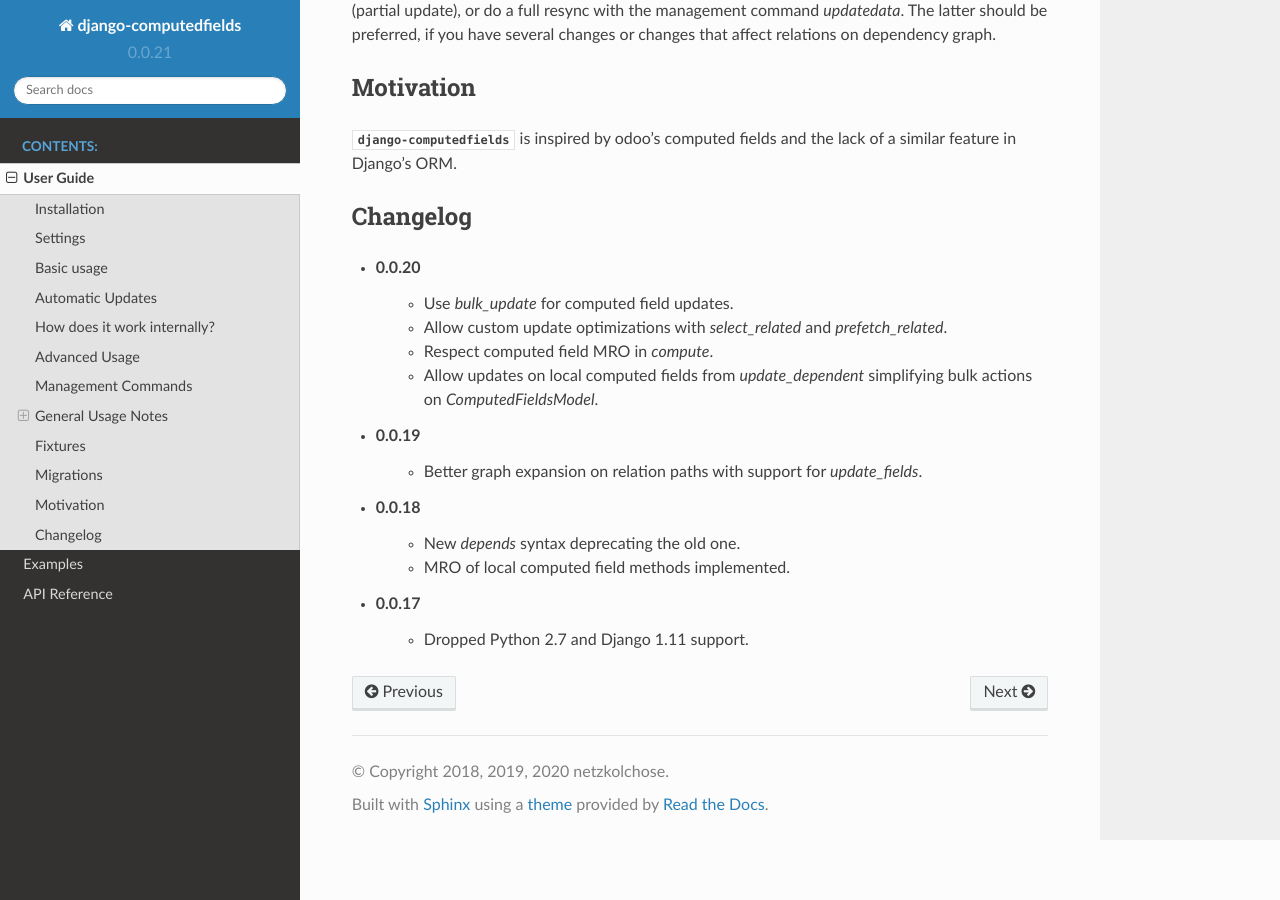
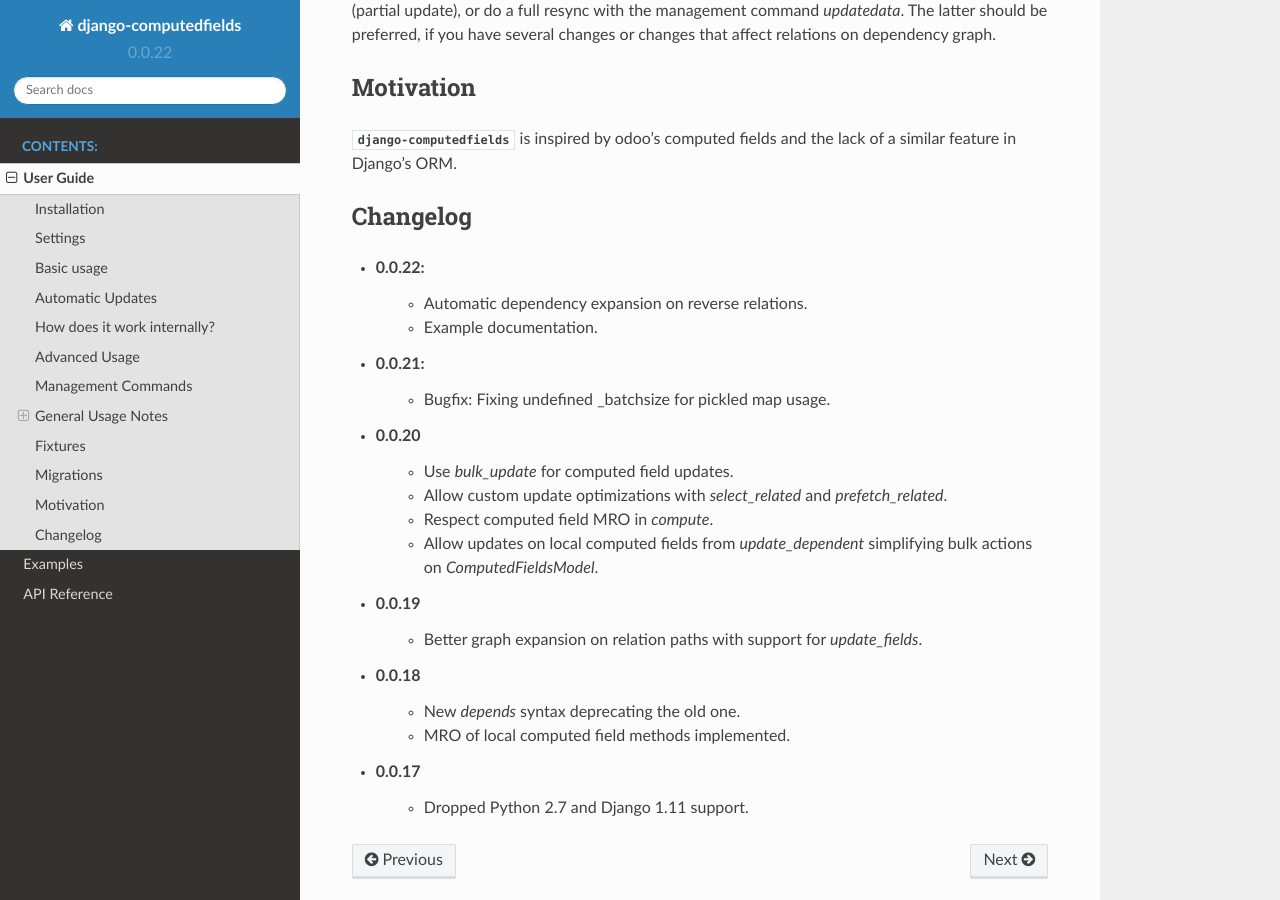
Before and after one commit to netzkolchose/django-computedfields, a Sphinx documentation site: the page built from docs/manual.rst, in a window 1280 px wide and 900 px high, scrolled down 8124 px. Built offline with Sphinx 7.4.7 and the Read the Docs theme 2.0.0, drawn with Linux system fonts in a browser that asks for light colours; the version number is read from the project's files by our own code.

```diff
--- a/docs/conf.py
+++ b/docs/conf.py
@@ -33,7 +33,7 @@ author = 'netzkolchose'
 # The short X.Y version
 version = ''
 # The full version, including alpha/beta/rc tags
-release = '0.0.21'
+release = '0.0.22'
 
 
 # -- General configuration ---------------------------------------------------
--- a/docs/manual.rst
+++ b/docs/manual.rst
@@ -380,6 +380,11 @@ a similar feature in Django's ORM.
 Changelog
 ---------
 
+- 0.0.22:
+    - Automatic dependency expansion on reverse relations.
+    - Example documentation.
+- 0.0.21:
+    - Bugfix: Fixing undefined _batchsize for pickled map usage.
 - 0.0.20
     - Use `bulk_update` for computed field updates.
     - Allow custom update optimizations with `select_related` and `prefetch_related`.
--- a/setup.py
+++ b/setup.py
@@ -8,7 +8,7 @@ setup(
     packages=find_packages(exclude=['example']),
     include_package_data=True,
     install_requires=[],
-    version='0.0.21',
+    version='0.0.22',
     license='MIT',
     description='autoupdated database fields for model methods',
     long_description=long_description,
@@ -16,7 +16,7 @@ setup(
     author='netzkolchose',
     author_email='j.breitbart@netzkolchose.de',
     url='https://github.com/netzkolchose/django-computedfields',
-    download_url='https://github.com/netzkolchose/django-computedfields/archive/0.0.21.tar.gz',
+    download_url='https://github.com/netzkolchose/django-computedfields/archive/0.0.22.tar.gz',
     keywords=['django', 'method', 'decorator', 'autoupdate', 'persistent', 'field'],
     classifiers=[
         'Development Status :: 4 - Beta',
```
